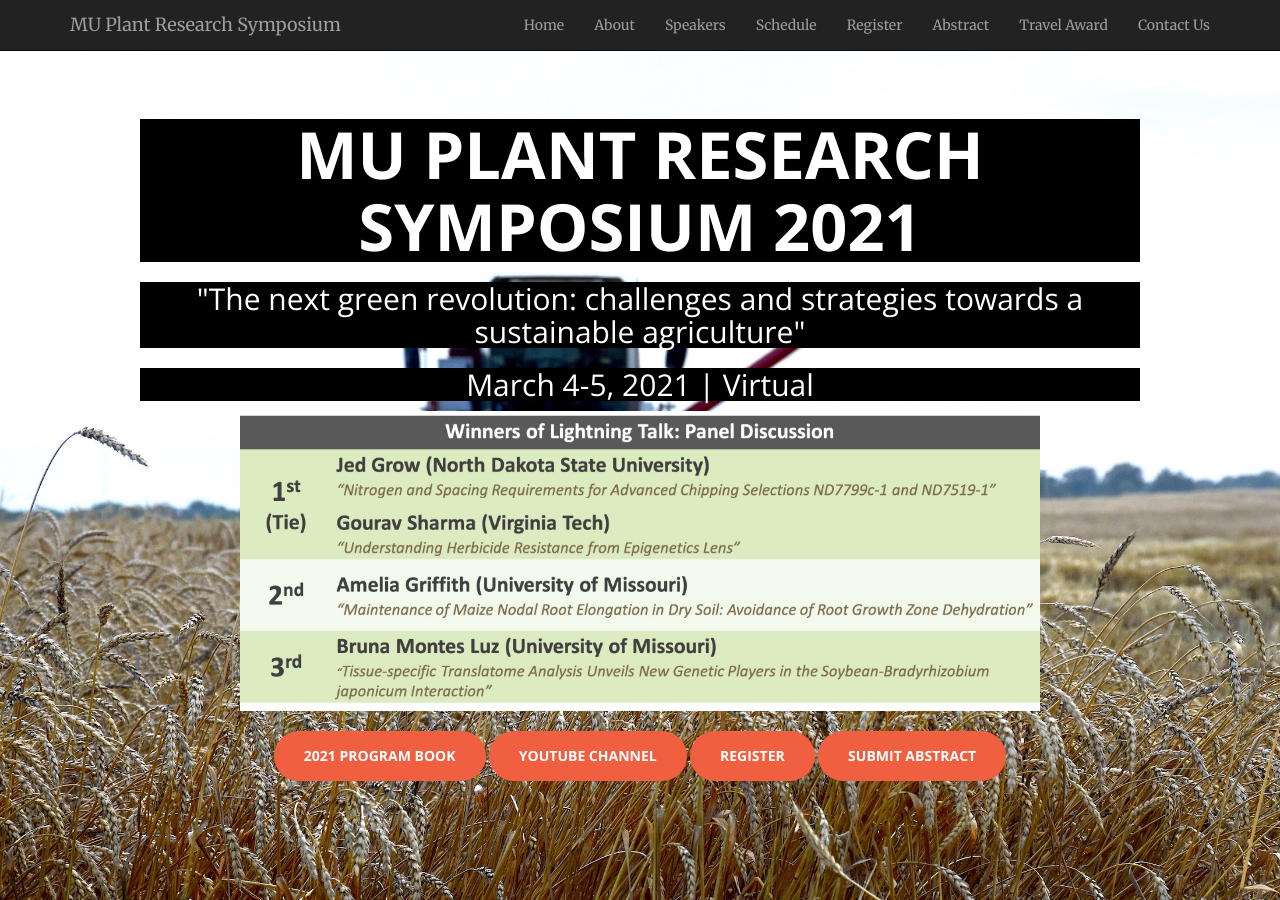
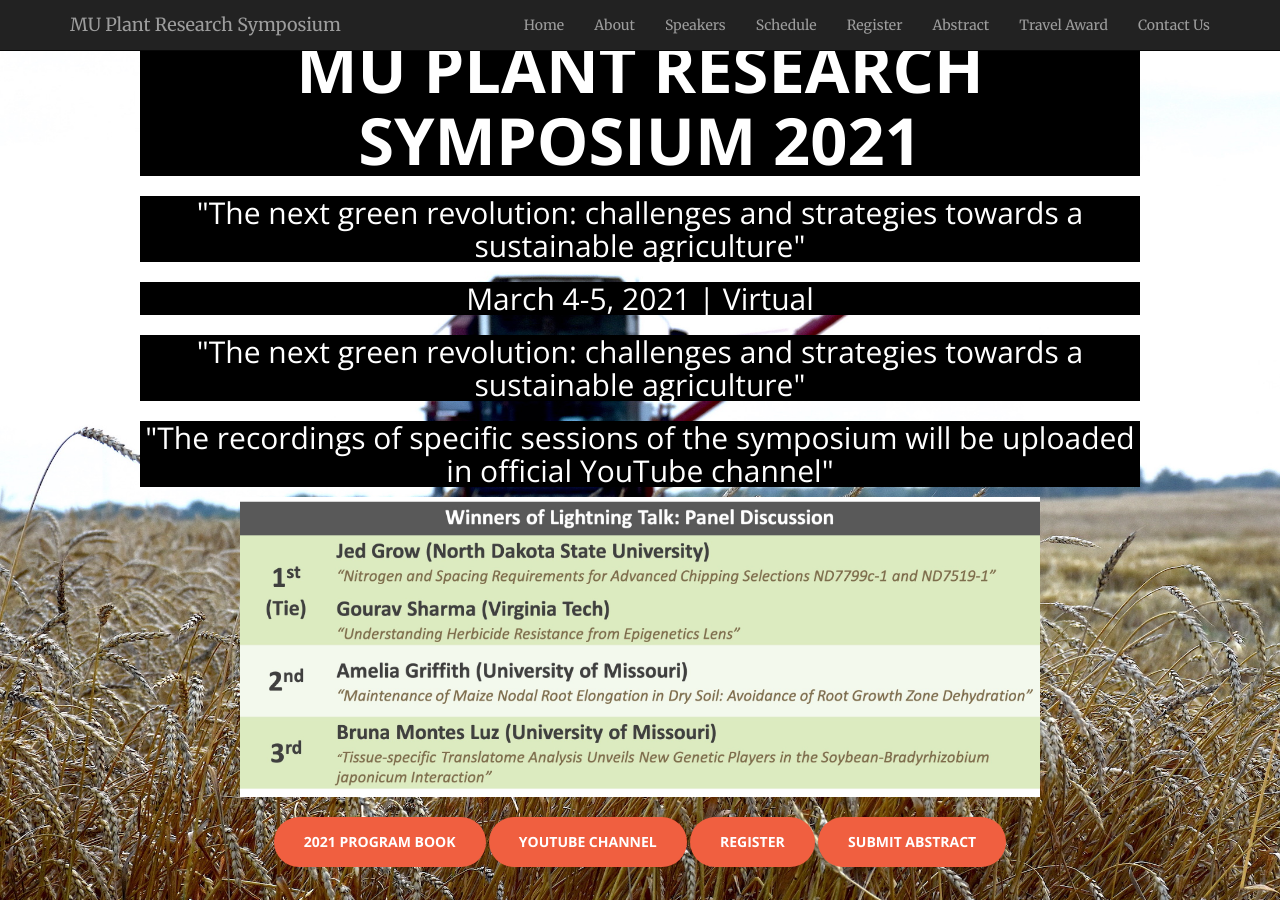
Before and after one commit to mupioneersymposium/mupioneersymposium.github.io, a Jekyll site: the page built from index.html, in a window 1280 px wide and 900 px high. Built offline with Jekyll 4.4.1, drawn with Linux system fonts in a browser that asks for light colours.

Commit message:
Update header.html

```diff
--- a/_includes/header.html
+++ b/_includes/header.html
@@ -4,6 +4,8 @@
             <h1 style="background-color:black;">MU Plant Research Symposium 2021</h1>
             <h2 style="background-color:black;">"The next green revolution: challenges and strategies towards a sustainable agriculture"</h2>
             <h2 style="background-color:black;">March 4-5, 2021 | Virtual </h2>
+            <h2 style="background-color:black;">"The next green revolution: challenges and strategies towards a sustainable agriculture"</h2>
+            <h2 style="background-color:black;">"The recordings of specific sessions of the symposium will be uploaded in official YouTube channel"</h2>
             <img src="/img/2021LightningWinners_final.jpg" alt="Winners of Lightning Talk:Panel Discussion" width="800" height="300">
             <br/><br/>
             <a target="_blank" href="https://drive.google.com/file/d/1VjnUJz2nTVGwZcK-j61eVeZIjGsMU3Tz/view?usp=sharing" class="btn btn-primary btn-xl page-scroll">2021 Program Book</a>
```
